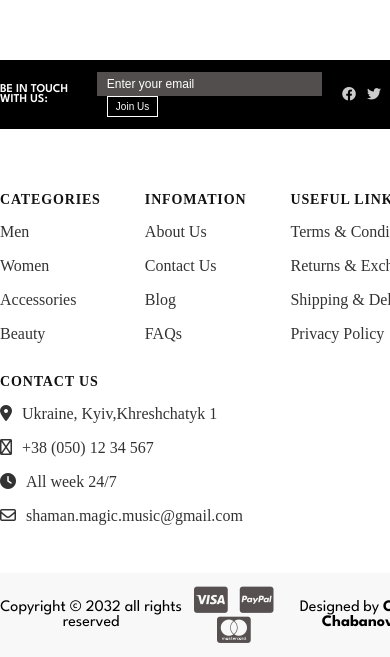
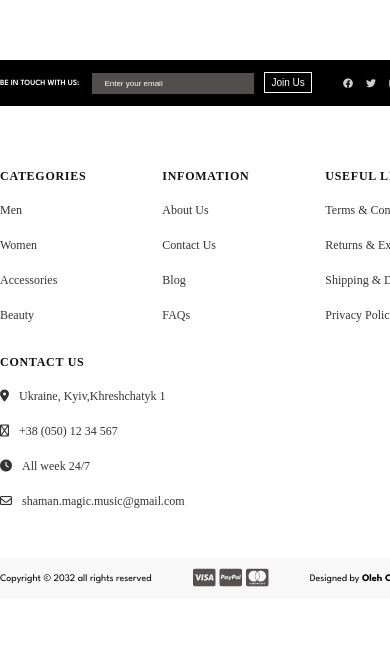
Before and after one commit to Chamomile2023/task2Datasite, a React (Vite) app: page / in a window 390 px wide. Shown: the part 852-1509 px from the top of the page. After the commit the page ends 1451 px from the top, so only its background shows below. Built offline with nearby package versions, Linux system fonts and the light colour scheme.

Commit message:
responsive footer

```diff
--- a/src/components/Footer/Footer.scss
+++ b/src/components/Footer/Footer.scss
@@ -25,6 +25,7 @@
             background-color: transparent;
             border: 1px solid #fff;
             color: #fff;
+            cursor: pointer;
         }
         &--icons{
             margin-left: auto;
@@ -173,6 +174,50 @@
     .container{
         max-width: 430px;
     }
+    .footer__top{
+        &--input{
+            padding: 6px 40px 6px 12px;
+            font-size: 8px;
+        }
+        &--btn{
+            padding: 4px 6px;
+            font-size: 10px;
+        }
+        &--logo{
+            font-size: 8px;
+            line-height: 10px;
+        }
+    }
+     .header__right{
+        &--icon{
+            font-size: 10px;
+            padding: 0 5px;
+        }
+    }
+    .footer__middle{
+          &--paragraph{
+            font-size: 12px;
+          }
+          &--navlink{
+            font-size: 12px;
+          }
+    }
+    .footer__bottom{
+        &--logo,&--author{
+            font-size: 10px;
+        }
+            &__hero{
+                padding: 10px 0;
+            }
+            &--icon{
+                font-size: 20px;
+                padding: 0 2px;
+            }
+            &--span{
+                font-weight: bold;
+            }
+        }
+
 }
 @media screen and (max-width: 320px){
     .container{
--- a/src/components/Footer/FooterBottom.jsx
+++ b/src/components/Footer/FooterBottom.jsx
@@ -3,7 +3,8 @@ import "./Footer.scss";
 import { NavLink } from "react-router-dom";
 
 const FooterBottom = () => {
-    return <>
+  return (
+    <>
       <div className="footer__bottom">
         <div className="container">
           <div className="footer__bottom__hero">
@@ -11,17 +12,25 @@ const FooterBottom = () => {
               Copyright © 2032 all rights reserved
             </div>
             <div className="footer__bottom--icons">
-                        <NavLink to="#"><i class="fa-brands fa-cc-visa footer__bottom--icon"></i></NavLink>
-                        <NavLink to=""><i class="fa-brands fa-cc-paypal footer__bottom--icon"></i></NavLink>
-                        <NavLink to=""><i class="fa-brands fa-cc-mastercard footer__bottom--icon"></i></NavLink>
+              <NavLink to="#">
+                <i class="fa-brands fa-cc-visa footer__bottom--icon"></i>
+              </NavLink>
+              <NavLink to="">
+                <i class="fa-brands fa-cc-paypal footer__bottom--icon"></i>
+              </NavLink>
+              <NavLink to="">
+                <i class="fa-brands fa-cc-mastercard footer__bottom--icon"></i>
+              </NavLink>
             </div>
-                    <div className="footer__middle--author">
-                        Designed by <span className="footer__bottom--span">Oleh Chabanov</span>
+            <div className="footer__bottom--author">
+              Designed by{" "}
+              <span className="footer__bottom--span">Oleh Chabanov</span>
             </div>
           </div>
         </div>
       </div>
-    </>;
+    </>
+  );
 };
 
 export default FooterBottom;
--- a/src/components/Header/Header.scss
+++ b/src/components/Header/Header.scss
@@ -11,6 +11,9 @@
         &--right{
             margin-left: auto;
         }
+    }
+    &__toggle{
+        display: none;
     }
     &__left{
      &--list{
@@ -107,6 +110,7 @@
     }
     .header{
         &__toggle{
+            display: block;
             margin-left: auto;
             font-size: 25px;
         }
```
Lines whose indentation alone changed are shown as unchanged.
